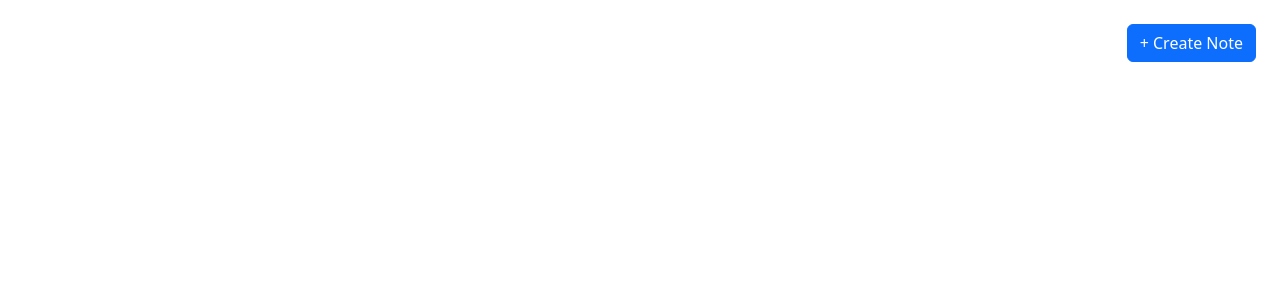
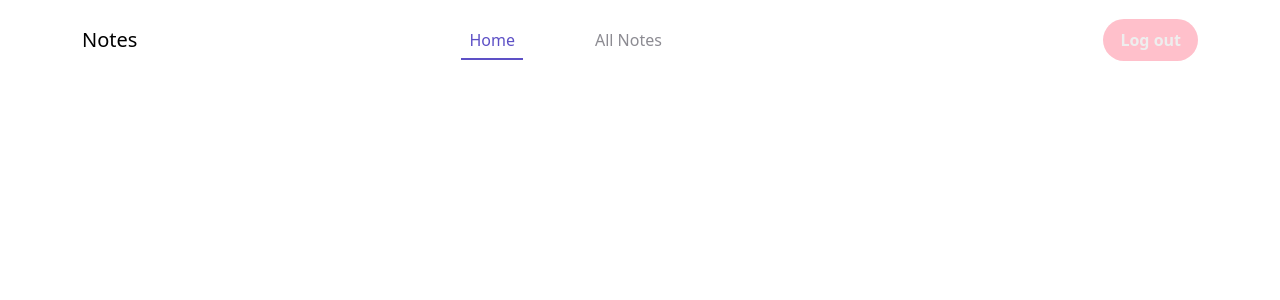
Before and after one commit to Muhamed-Mahmoud/DEPI-Notes-App, an Angular app: page /notes in a window 1280 px wide. Shown: the top 300 px of the page. Built offline with nearby package versions, Linux system fonts and the light colour scheme.

Commit message:
Added NavBar

```diff
--- a/src/app/app.component.html
+++ b/src/app/app.component.html
@@ -1,4 +1,4 @@
 <div>
-  <!-- <app-navbar></app-navbar> -->
+  <app-navbar></app-navbar>
   <router-outlet></router-outlet>
 </div>
--- a/src/app/app.component.scss
+++ b/src/app/app.component.scss
@@ -0,0 +1,56 @@
+*,
+*::after,
+*::before {
+    margin: 0;
+    padding: 0;
+    box-sizing: border-box;
+}
+body{
+    padding-top: 100px;
+    font-family: Circular Std;
+}
+html {
+    scroll-behavior: smooth;
+    font-size: 16px;
+    display: flow-root;
+    font-family: Circular Std;
+}
+
+::-webkit-scrollbar {
+    width: 14px;
+}
+
+::-webkit-scrollbar-track {
+    background: #dcdde2;
+}
+
+::-webkit-scrollbar-thumb {
+    background: #ff87b9;
+}
+
+::-webkit-scrollbar-thumb:hover {
+    background: #5D50C6;
+}
+a,
+span {
+    display: inline-block;
+    font-family: Circular Std;
+}
+
+a {
+    text-decoration: none;
+    color: inherit;
+}
+
+picture,
+img {
+    display: block;
+}
+img {
+    width: 100%;
+}
+
+ul,
+li {
+    list-style: none;
+}
--- a/src/app/shared/navbar/navbar.component.html
+++ b/src/app/shared/navbar/navbar.component.html
@@ -1,7 +1,28 @@
-<nav class="navbar">
-    <div class="left">Notes</div>
-    <div class="center">Home</div>
-    <div class="right">
-      <button class="logout-btn">Logout</button>
-    </div>
-  </nav>
+            <!-- Nav-Bar -->
+            <nav class="navbar navbar-expand-lg bg-body-light navlost" id="hambozo">
+              <div class="container">
+                  <div class="swap-nav">
+                      <a class="navbar-brand" href="#">
+                          Notes
+                      </a>
+                      <button class="navbar-toggler" type="button" data-bs-toggle="collapse"
+                          data-bs-target="#navbarSupportedContent" aria-controls="navbarSupportedContent"
+                          aria-expanded="false" aria-label="Toggle navigation">
+                          <i class="fa-solid fa-bars"></i>
+                      </button>
+                      <div class="collapse navbar-collapse justify-content-center" id="navbarSupportedContent">
+                          <ul class="navbar-nav mb-2 mb-lg-0">
+                              <li class="nav-item">
+                                  <a class="nav-link active" aria-current="page" href="#">Home</a>
+                              </li>
+                              <li class="nav-item">
+                                  <a class="nav-link" href="#allNotes">All Notes</a>
+                              </li>
+                          </ul>
+                      </div>
+                  </div>
+                  <div class="nav-btns">
+                      <a href="" class="btn btn2">Log out</a>
+                  </div>
+              </div>
+          </nav>
--- a/src/app/shared/navbar/navbar.component.scss
+++ b/src/app/shared/navbar/navbar.component.scss
@@ -1,56 +1,277 @@
-$primary-color: #ffffff;
-$border-radius: 12px;
-$box-shadow: 0 4px 10px rgba(0, 0, 0, 0.2);
-$font-family: 'Roboto', sans-serif;
+//**************** Nav Bar ****************
 
-.navbar {
-  width: 100%;
-  background-color: $primary-color;
-  color: rgb(0, 0, 0);
-  padding: 15px 30px;
-  display: flex;
-  justify-content: space-between;
-  align-items: center;
-  font-family: $font-family;
-  box-shadow: $box-shadow;
-  border-bottom: 3px solid lighten($primary-color, 15%);
-
-  .left,
-  .center,
-  .right {
-    flex: 1;
-    display: flex;
-    align-items: center;
+nav {
+  height: 80px;
+  background-color: #FFF;
+  i{
+      font-size: 1.5rem;
+      font-weight: 300;
+      padding-block: 8px;
+      padding-inline: 9.5px;
+      background-color: white;
+      border: 0;
+      border-radius: 11px;
+      color: #FFFFFF;
+      position: relative;
+      z-index: 1;
+  }
+  .swap-nav {
+      display: flex;
+      justify-content: space-between;
+      flex-flow: row wrap;
+      width: 100%;
   }
 
-  .left {
-    justify-content: flex-start;
-    font-size: 18px;
-    font-weight: bold;
+  .nav-btns .btn {
+      display: none;
   }
 
-  .center {
-    justify-content: center;
-    font-size: 18px;
+  .navbar-brand {
+      position: relative;
+      z-index: 999;
   }
 
-  .right {
-    justify-content: flex-end;
+  .navbar-toggler {
+      padding: 0;
+      border: 0;
 
-    .logout-btn {
-      background-color: transparent;
-      border: 2px solid rgb(0, 0, 0);
-      color: rgb(0, 0, 0);
-      padding: 8px 16px;
-      border-radius: $border-radius;
-      cursor: pointer;
-      font-size: 16px;
-      transition: background-color 0.3s ease, color 0.3s ease;
+      &:focus {
+          box-shadow: none;
+      }
+  }
 
-      &:hover {
-        background-color: rgba(254, 0, 0, 0.322);
-        color: $primary-color;
+  .navbar-collapse {
+      background-color: #5D50C6;
+      border-radius: 10px;
+      padding-left: 32px;
+      li{
+          padding-top: 2rem;
       }
-    }
+      @media (min-width:992px) {
+          li{
+              padding-top: 0;
+          }
+      }
+  }
+
+
+  .nav-link {
+      color: #EEEEEE;
+  }
+
+}
+
+.navbar-nav {
+  gap: 1rem;
+  @media (min-width:992px) {
+      gap: 4rem;
   }
 }
+
+.navlost {
+  position: absolute;
+  top: 0;
+  left: 0;
+  right: 0;
+  transition: 0.5s;
+}
+
+.fixed-top {
+  position: fixed;
+  top: 0;
+  left: 0;
+  width: 100%;
+  box-shadow: 0 4px 6px rgba(0, 0, 0, 0.1);
+
+
+}
+
+.navbar ul li a {
+  position: relative;
+}
+
+.navbar ul li a::before {
+  content: "";
+  width: 0;
+  height: 2px;
+  background-color: #ffffff;
+  position: absolute;
+  left: 0;
+  bottom: 0;
+  transition: width 0.5s;
+}
+
+.navbar ul li a:hover::before {
+  width: 92%;
+}
+
+.navbar .nav-item .nav-link {
+  position: relative;
+}
+
+.navbar .nav-item .nav-link::after {
+  content: "";
+  width: 0;
+  height: 2px;
+  background-color: #ffffff;
+  position: absolute;
+  left: 0;
+  bottom: 0;
+  transition: width 0.5s;
+}
+
+.navbar .nav-item .nav-link.active::after {
+  width: 92%;
+}
+
+@media (min-width: 550px) {
+  nav {
+      position: relative;
+
+      .swap-nav {
+          display: flex;
+          justify-content: space-between;
+          flex-flow: row-reverse wrap;
+          width: calc(100% - 220px);
+      }
+
+      .navbar-collapse {
+          position: absolute;
+          left: 0;
+          right: 0;
+          width: 100%;
+          top: 80%;
+      }
+
+      .nav-btns {
+          display: flex;
+          flex-flow: row wrap;
+          justify-content: space-between;
+      }
+
+      .nav-btns .btn {
+          display: flex;
+          align-items: center;
+          justify-content: space-between;
+      }
+
+      .nav-btns .btn2 {
+          padding: 0.5rem 1rem;
+          border-radius: 6.25rem;
+
+          &:hover {
+              background-color: orange;
+          }
+          &:focus {
+              border: 0;
+              box-shadow: none;
+          }
+      }
+      .nav-btns .btn1 {
+          margin-right: .5rem;
+          padding-inline: 1.6rem;
+          border-radius: 6.25rem;
+
+          &:hover {
+              background-color: pink;
+              transition: 0.5s;
+              color: white;
+          }
+
+          &:focus {
+              border: 0;
+              box-shadow: none;
+          }
+      }
+
+  }
+}
+
+@media (min-width: 768px) {
+  nav {
+      .swap-nav {
+          width: calc(100% - 300px);
+      }
+
+  }
+  .navbar ul li a:hover::before {
+      width: 95%;
+  }
+  .navbar .nav-item .nav-link.active::after {
+      width: 95%;
+  }
+}
+
+@media (min-width: 992px) {
+  nav {
+      .swap-nav {
+          display: flex;
+          justify-content: space-between;
+          flex-flow: row nowrap;
+          width: calc(100% - 220px);
+      }
+
+      .nav-link {
+          color: #19182580;
+      }
+
+      .navbar-collapse {
+          background-color: #ffffff;
+          border-radius: 10px;
+          position: static;
+          padding-left: 0;
+      }
+  }
+
+  .navbar-nav .nav-link.active {
+      color: #5D50C6;
+  }
+
+  .navbar-nav .nav-link.active:hover {
+      color: #5D50C6;
+  }
+
+  .navbar ul li a:hover {
+      color: #5D50C6;
+  }
+
+  .navbar ul li a::before {
+      background-color: #5D50C6;
+  }
+
+
+  .navbar .nav-item .nav-link::after {
+      background-color: #5D50C6;
+
+  }
+
+  .navbar ul li a:hover::before {
+      width: 100%;
+  }
+
+  .navbar .nav-item .nav-link.active::after {
+      width: 100%;
+  }
+
+}
+
+.btn {
+  font-size: 1rem;
+  font-weight: 700;
+  text-align: center;
+  color:black;
+}
+.btn:hover{
+  background-color:purple;
+  color: white;
+}
+.btn1 {
+  color: #222831;
+}
+
+.btn2 {
+  background-color:pink;
+  color: #EEEEEE;
+
+}
+//**************** End Nav Bar ****************
--- a/src/app/shared/navbar/navbar.component.ts
+++ b/src/app/shared/navbar/navbar.component.ts
@@ -1,10 +1,32 @@
-import { Component } from '@angular/core';
+import { Component, HostListener, OnInit } from '@angular/core';
 
 @Component({
   selector: 'app-navbar',
   templateUrl: './navbar.component.html',
   styleUrls: ['./navbar.component.scss']
 })
-export class NavbarComponent {
+export class NavbarComponent implements OnInit {
+  navBar: HTMLElement | null = null;
+  collapse: HTMLElement | null = null;
 
+  ngOnInit(): void {
+    this.navBar = document.querySelector(".navlost");
+    this.collapse = document.querySelector(".collapse");
+  }
+
+  @HostListener('window:scroll', ['$event'])
+  onWindowScroll() {
+    // Get the height of the viewport
+    const viewportHeight = window.innerHeight;
+
+    // Check if elements exist
+    if (!this.navBar) return;
+
+    // Check scroll position
+    if (window.scrollY >= viewportHeight) {
+      this.navBar.classList.add("fixed-top");
+    } else {
+      this.navBar.classList.remove("fixed-top");
+    }
+  }
 }
--- a/src/app/shared/shared.module.ts
+++ b/src/app/shared/shared.module.ts
@@ -10,6 +10,9 @@ import { NavbarComponent } from './navbar/navbar.component';
   ],
   imports: [
     CommonModule
+  ],
+  exports: [
+    NavbarComponent
   ]
 })
 export class SharedModule { }
```
Also changed, not shown: src/app/app.module.ts (+3 -4 lines).
